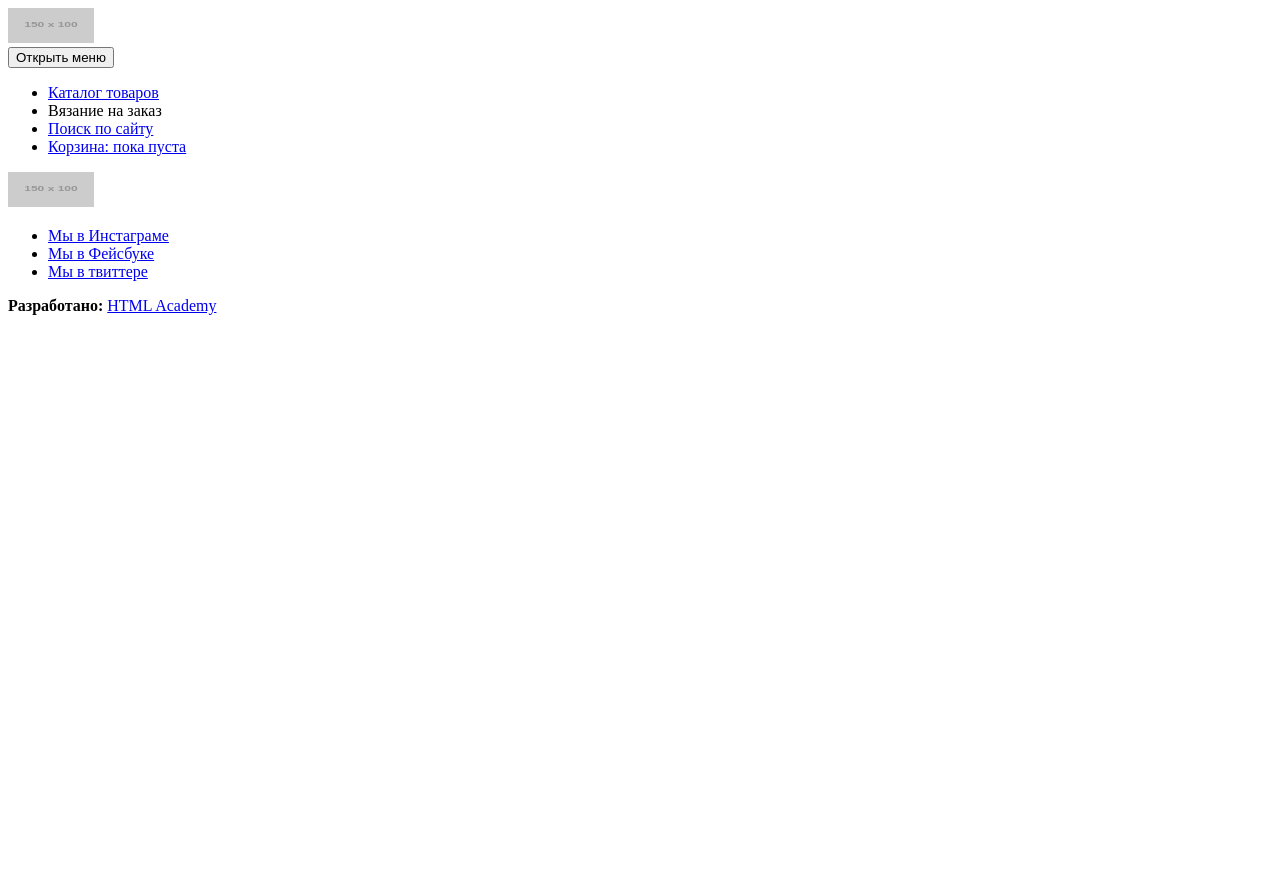
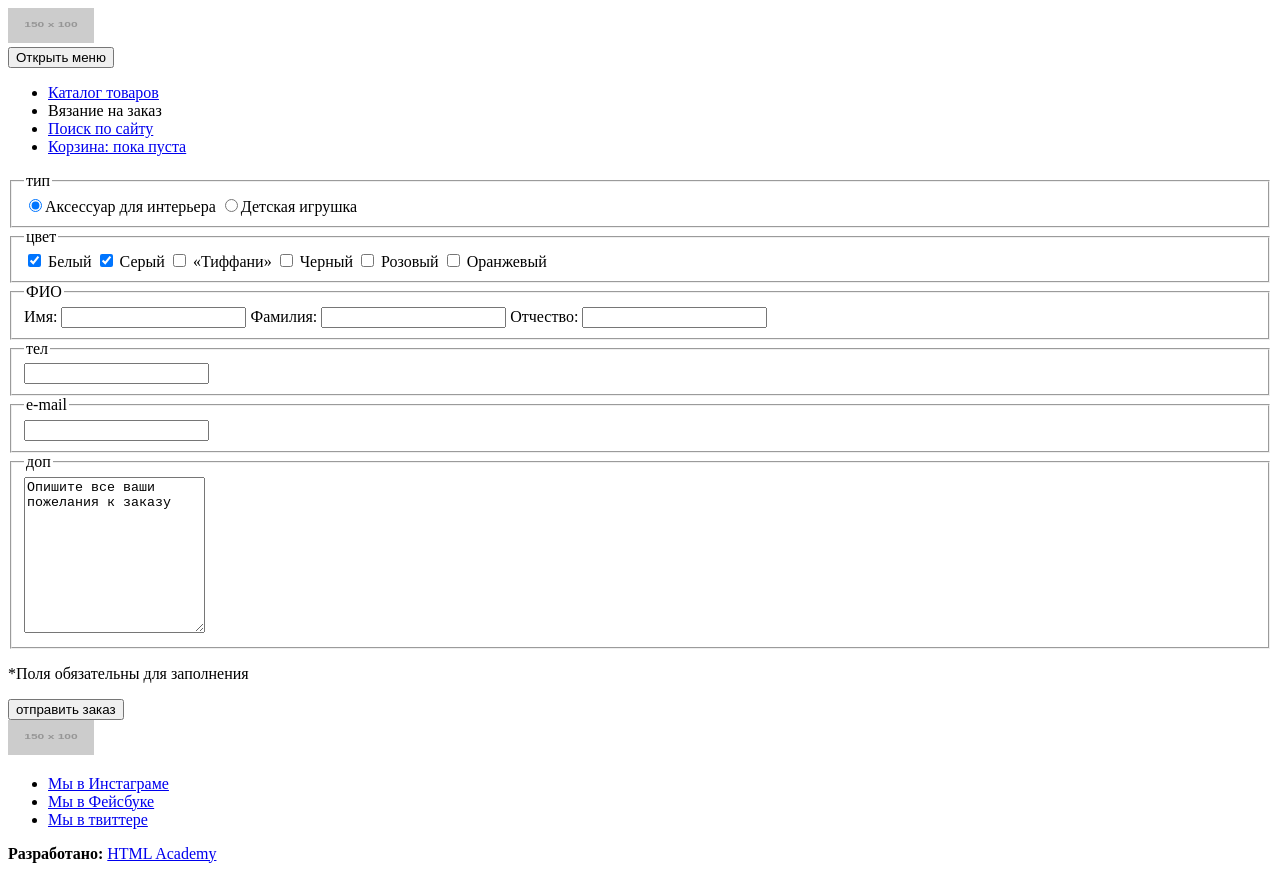
Before and after one commit to GreeneTM/677469-mishka-16, a website: page source/form.html in a window 1280 px wide. Before the commit the page ends 800 px from the top, so only its background shows below. Drawn offline with Linux system fonts and the light colour scheme; placeholder pictures from the web are drawn by us.

Commit message:
к чекбоксам сделанный подписи name

```diff
--- a/source/form.html
+++ b/source/form.html
@@ -31,37 +31,36 @@
         </div>
       </nav>
     </header>
-    <!--
     <main>
       <form action="https://echo.htmlacademy.ru" method="POST">
         <fieldset>
           <legend>тип</legend>
-          <label for="">
-              <input type="radio" name="" id="">Аксессуар для интерьера
+          <label for="interior-accessories">
+              <input type="radio" name="type" id="interior-accessories" value="interior-accessories" checked>Аксессуар для интерьера
           </label>
-          <label for="">
-              <input type="radio" name="" id="">Детская игрушка
+          <label for="children-toy">
+              <input type="radio" name="type" id="children-toy" value="children-toy">Детская игрушка
           </label>
         </fieldset>
         <fieldset>
           <legend>цвет</legend>
           <label for="color-white">
-            <input type="checkbox" name="Белый" id="color-white">
+            <input type="checkbox" name="color-white" id="color-white" checked>
           Белый</label>
           <label for="color-grey">
-            <input type="checkbox" name="Белый" id="color-grey">
+            <input type="checkbox" name="color-grey" id="color-grey" checked>
           Серый</label>
           <label for="color-tiffani">
-            <input type="checkbox" name="Белый" id="color-tiffani">
+            <input type="checkbox" name="color-tiffani" id="color-tiffani">
           «Тиффани»</label>
           <label for="color-black">
-            <input type="checkbox" name="Белый" id="color-black">
+            <input type="checkbox" name="color-black" id="color-black">
           Черный</label>
           <label for="color-pink">
-            <input type="checkbox" name="Белый" id="color-pink">
+            <input type="checkbox" name="color-pink" id="color-pink">
           Розовый</label>
           <label for="color-orange">
-            <input type="checkbox" name="Белый" id="color-orange">
+            <input type="checkbox" name="color-orange" id="color-orange">
           Оранжевый</label>
         </fieldset>
         <fieldset>
@@ -89,10 +88,9 @@
           <textarea name="comment" id="comment-field" rows="10">Опишите все ваши пожелания к заказу</textarea>
         </fieldset>
         <p>*Поля обязательны для заполнения</p>
-        <input type="button" value="отправить заказ">
+        <input type="submit" value="отправить заказ">
       </form>
     </main>
-  -->
     <footer class="page-footer">
       <a class="page-footer__logo" href="#">
          <img class="page-footer__logo-image" src="http://placehold.it/150x100" alt="Магазин Mishka" width="86px" height="35px">
```
